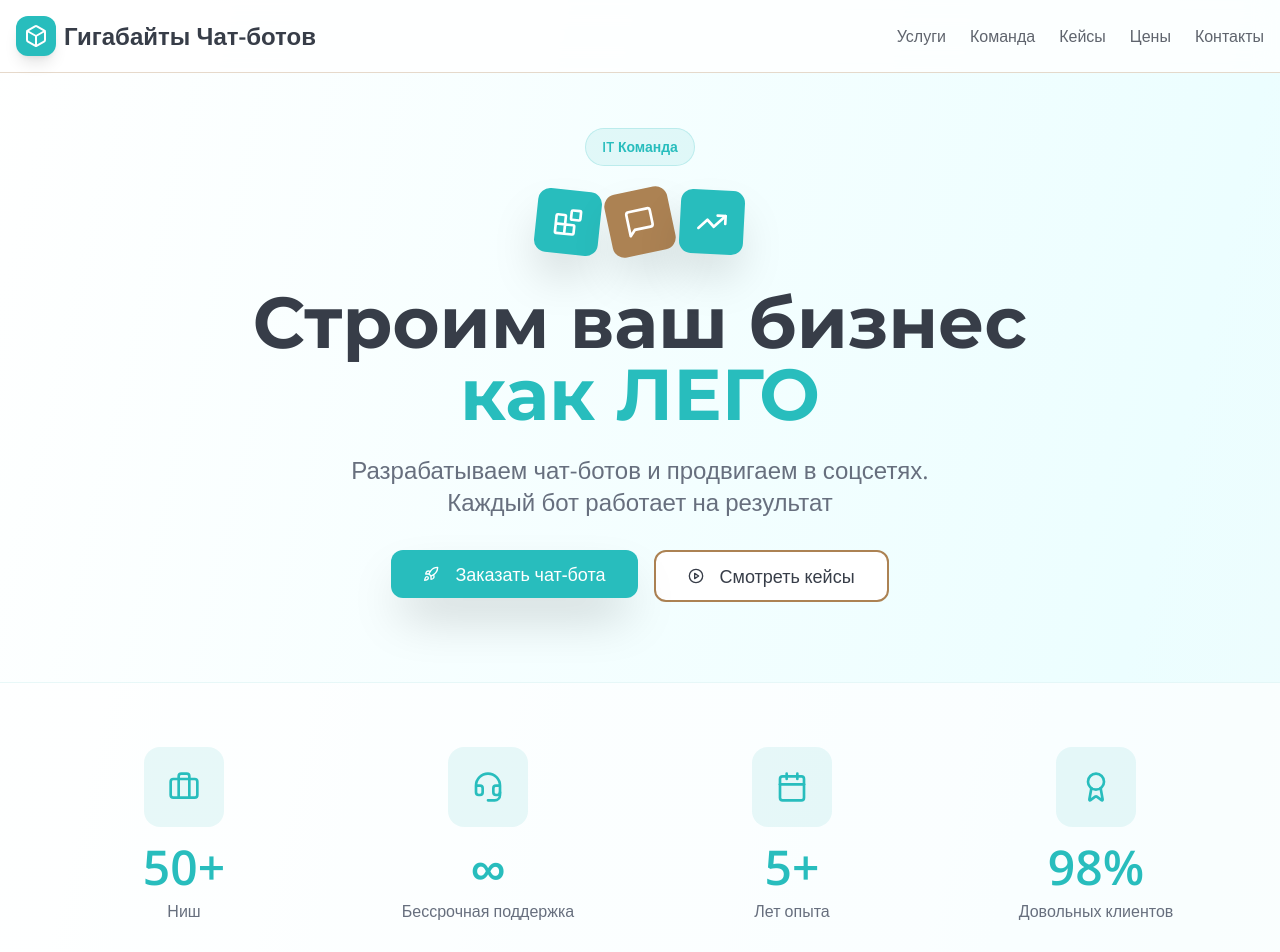
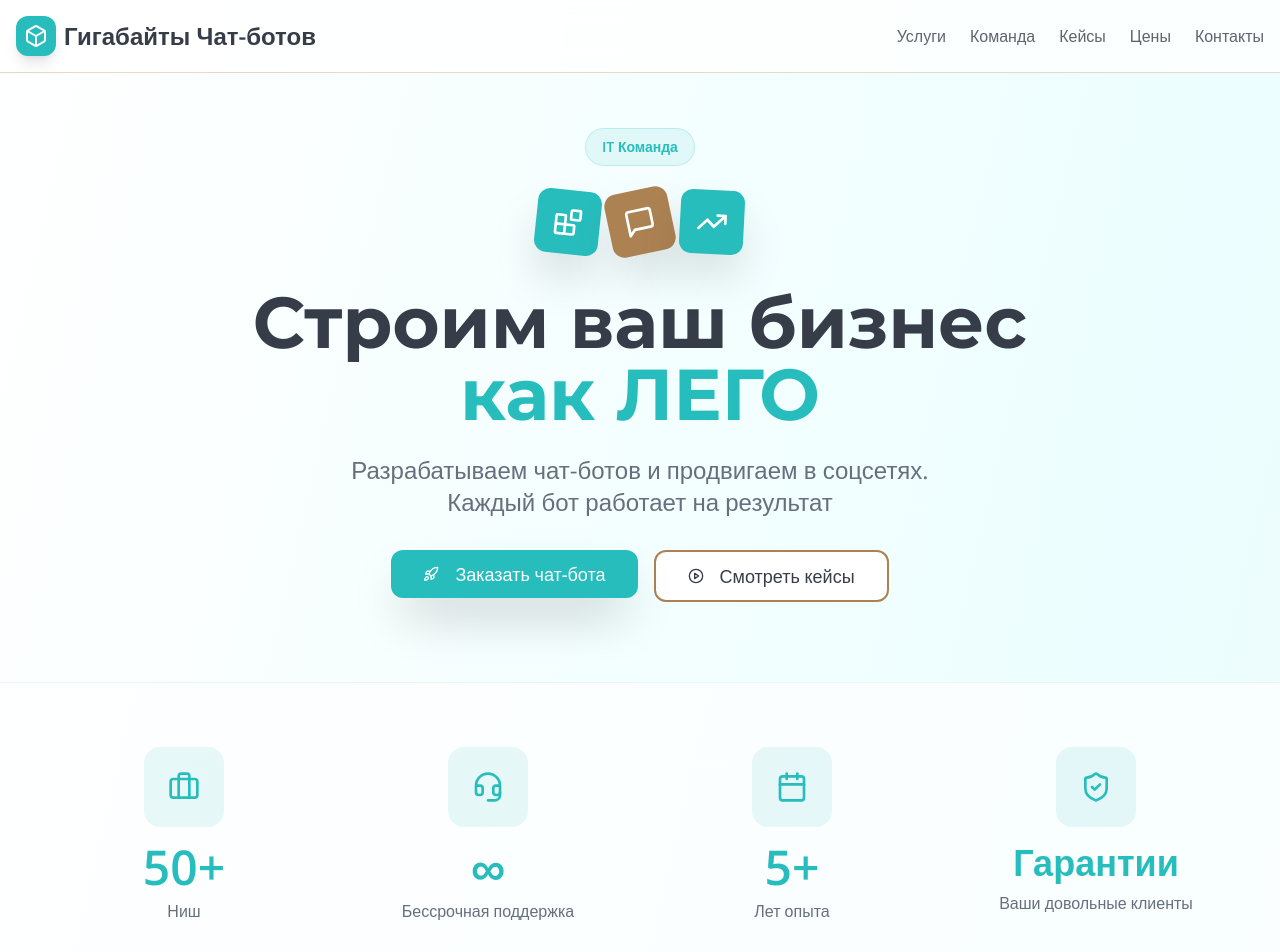
Before and after one commit to pr-poehali-dev/lego-bot-website, a React (Vite) app: page / in a window 1280 px wide. Shown: the top 952 px of the page. Built offline with nearby package versions, Linux system fonts and the light colour scheme.

Commit message:
Обновление клиентского предложения

```diff
--- a/src/pages/Index.tsx
+++ b/src/pages/Index.tsx
@@ -229,10 +229,10 @@ const Index = () => {
             </div>
             <div className="text-center">
               <div className="w-20 h-20 mx-auto mb-4 bg-primary/10 rounded-2xl flex items-center justify-center">
-                <Icon name="Award" className="text-primary" size={32} />
+                <Icon name="ShieldCheck" className="text-primary" size={32} />
               </div>
-              <div className="text-4xl md:text-5xl font-bold text-primary mb-2">98%</div>
-              <p className="text-muted-foreground font-medium">Довольных клиентов</p>
+              <div className="text-3xl md:text-4xl font-bold text-primary mb-2">Гарантии</div>
+              <p className="text-muted-foreground font-medium">Ваши довольные клиенты</p>
             </div>
           </div>
         </div>
```
